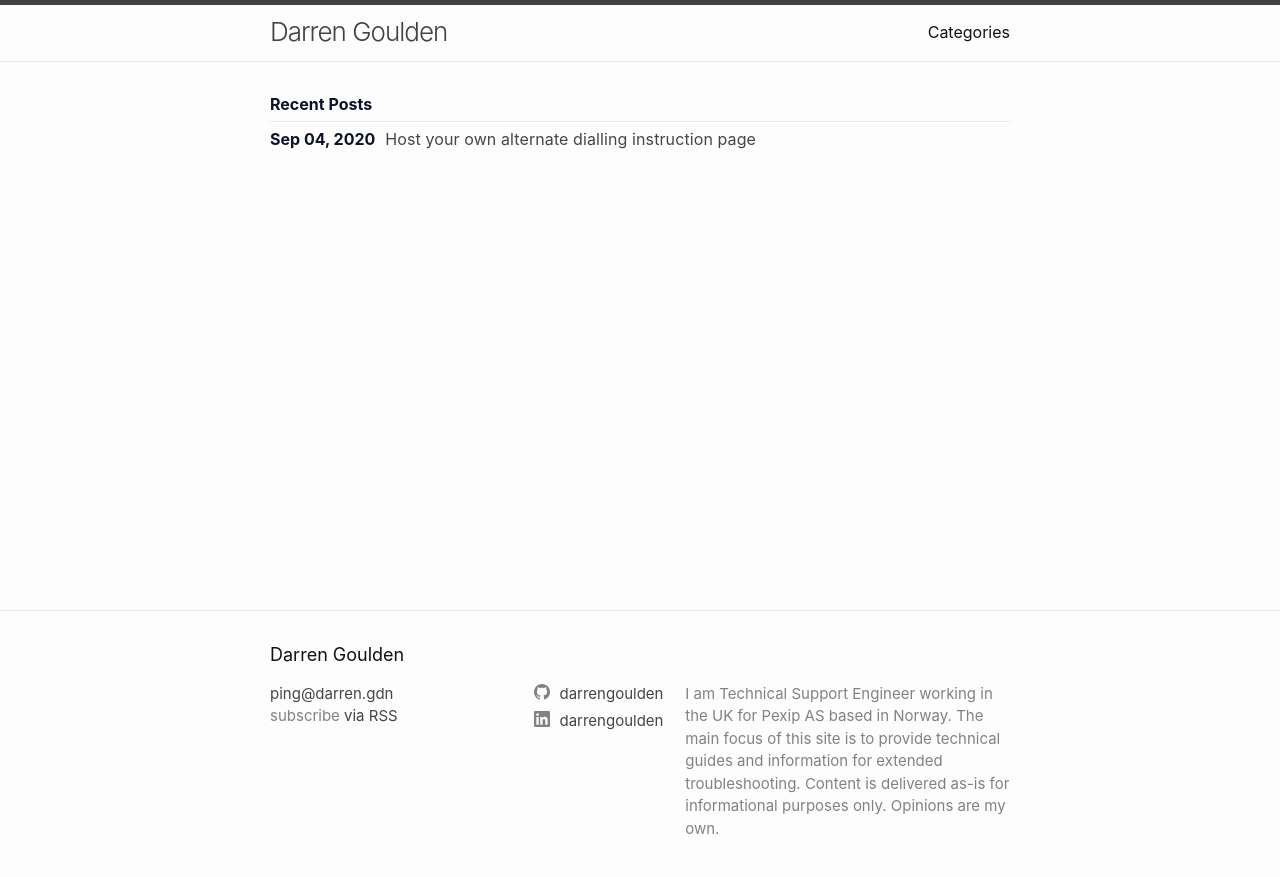
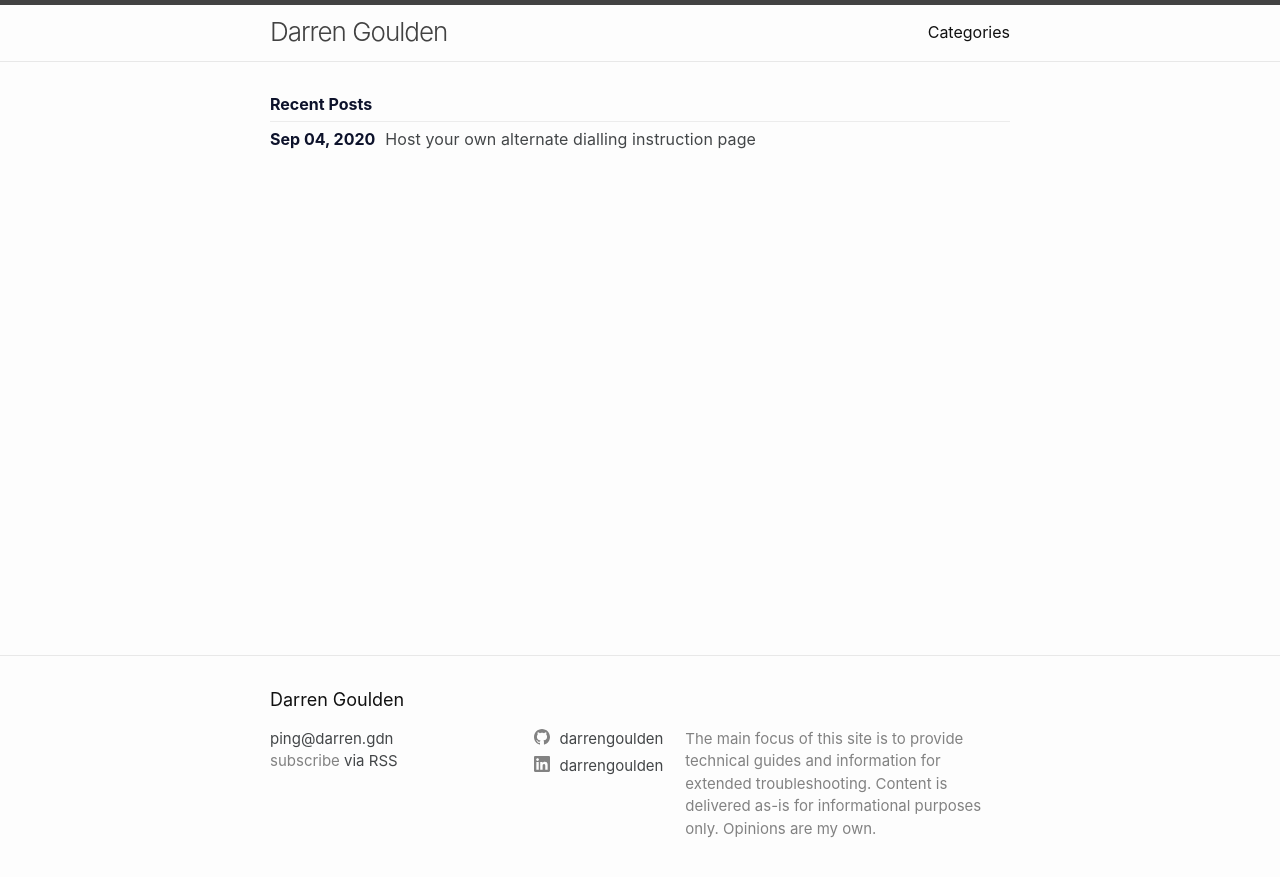
Before and after one commit to darrengoulden/darrengdn, a Jekyll site: the page built from index.md, in a window 1280 px wide. Shown: the top 877 px of the page. Built offline with Jekyll 4.4.1, drawn with Linux system fonts in a browser that asks for light colours.

Commit message:
update site.description

```diff
--- a/_config.yml
+++ b/_config.yml
@@ -1,7 +1,6 @@
 title: Darren Goulden
 email: ping@darren.gdn
 description: >- # this means to ignore newlines until "baseurl:"
-  I am Technical Support Engineer working in the UK for Pexip AS based in Norway.
   The main focus of this site is to provide technical guides and information for extended troubleshooting.
   Content is delivered as-is for informational purposes only. Opinions are my own.
 baseurl: "" # the subpath of your site, e.g. /blog
```
